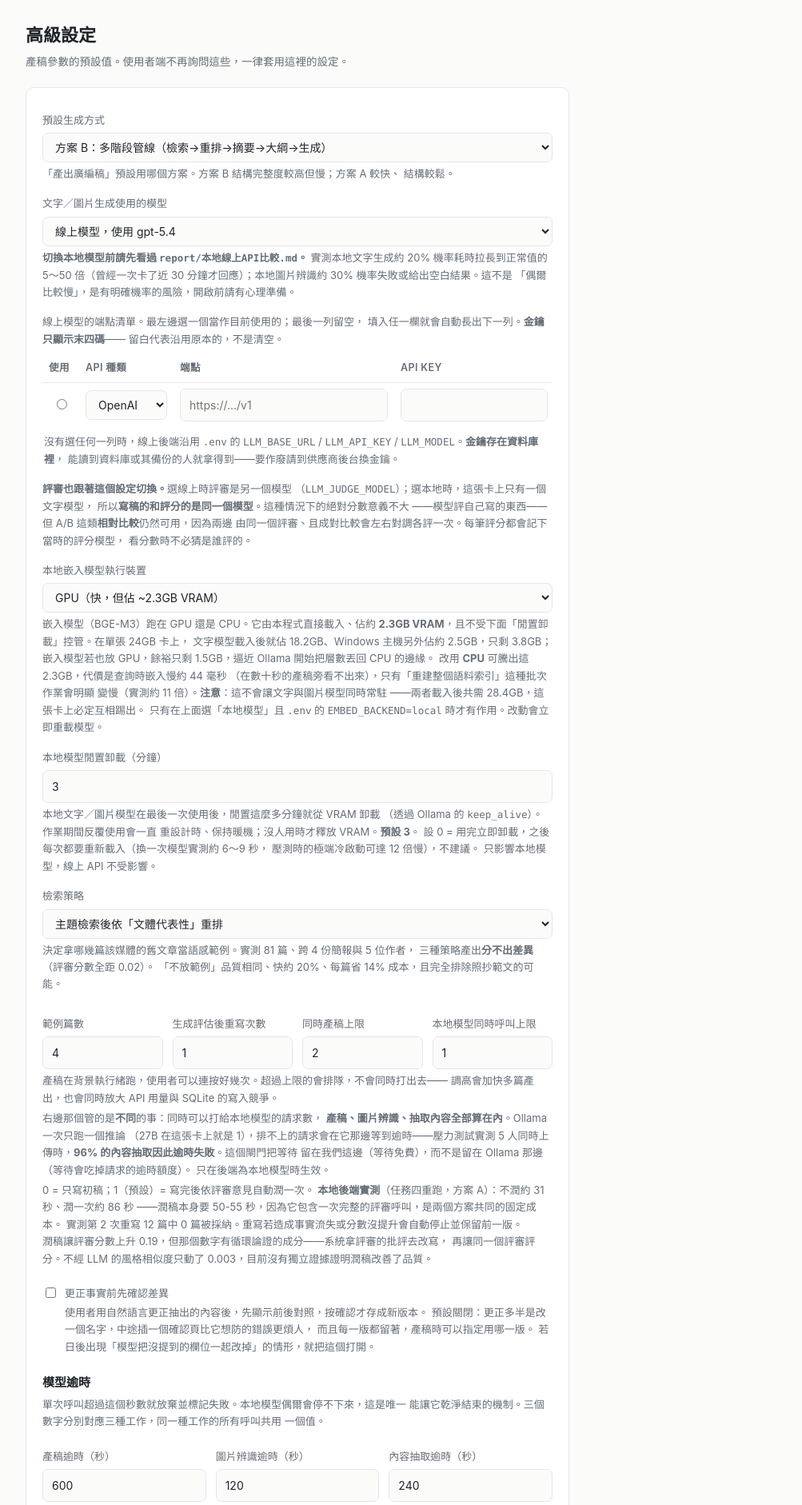
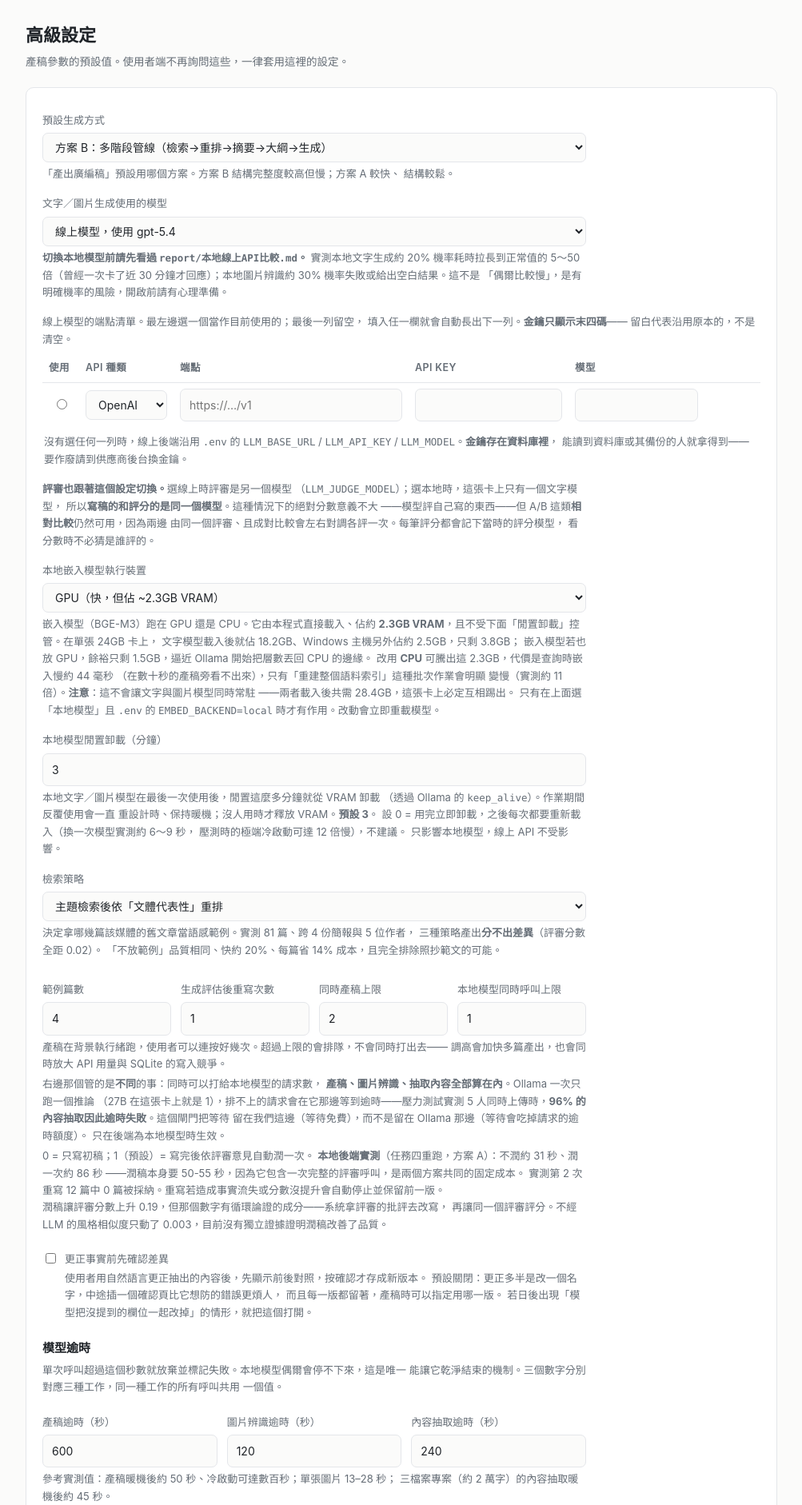
Before and after one commit to Leonardo-Classroom/advertorial-studio, a Django app: page /manage/advanced/ in a window 1280 px wide. Shown: the part 57-1939 px from the top of the page at 80% size, without its empty margins (38-1041 px from the left). Run offline with Django 5.2, Linux system fonts and the light colour scheme; the visitor is signed in with stand-in values (Sample User, id 1); data comes from the database, SQL or seed files in the repository; data that the repository does not hold is empty; parts of the project's set-up code (start-up, migrations or seed data) failed here and were passed over; some libraries are stand-ins or nearby versions.

Commit message:
設定卡片加寬，末列的空白 row 不再顯示移除按鈕
卡片 680 → 940px，讓端點表格有需要的寬度，先前那個向右溢出的負邊界因此拿掉。
但表單其他部分——下拉選單、數字欄位、說明段落——仍限制在 680px：那些是散文與
單一控制項，拉到 900px 只會讓行變得難讀。

末列是「要新增就填這裡」的邀請，不是已經存在的一列，所以不給移除按鈕：沒有東西
可移除，擺一顆只會讓人以為漏了什麼。一列在不再是末列的當下才獲得按鈕，而那正是
它變成真實資料的時刻。

Co-Authored-By: Claude Opus 5 <noreply@anthropic.com>

```diff
--- a/templates/studio/advanced.html
+++ b/templates/studio/advanced.html
@@ -1,12 +1,13 @@
 {% extends "base.html" %}
 {% block content %}
 <style>
-/* Six columns do not fit the 680px form card — the endpoint field ended up
-   about one character wide. The prose around it still wants a readable line
-   length, so only this block widens, bleeding right into the page's own
-   margin (main is 1180px) rather than stretching the whole card. */
-#providers{margin-right:-260px}
-@media (max-width:1120px){#providers{margin-right:0}}
+/* The card is wide enough for the six-column endpoint table (880px + the
+   card's 40px of padding), but everything else in the form is prose and
+   single controls, which do not want a 900px line. So the card widens and its
+   other children stay at the width they had. */
+#settings-form > label,#settings-form > select,#settings-form > input,
+#settings-form > p,#settings-form > .row,#settings-form > h3,
+#settings-form > label.switch,#settings-form > .btn{max-width:680px}
 #provider-rows{min-width:880px}
 #provider-rows th,#provider-rows td{padding:7px 8px;vertical-align:middle}
 #provider-rows td:first-child{text-align:center}
@@ -21,8 +22,8 @@
 <h1>高級設定</h1>
 <p class="sub">產稿參數的預設值。使用者端不再詢問這些，一律套用這裡的設定。</p>
 
-<div class="card" style="max-width:680px">
-  <form method="post">
+<div class="card" style="max-width:940px">
+  <form method="post" id="settings-form">
     {% csrf_token %}
 
     <label>預設生成方式</label>
@@ -343,7 +344,8 @@
       '<td><input type="text" name="provider_base_url_' + i + '" placeholder="https://…/v1"></td>' +
       '<td><input type="password" name="provider_key_' + i + '" autocomplete="new-password"></td>' +
       '<td><input type="text" name="provider_model_' + i + '"></td>' +
-      '<td><button type="button" class="btn ghost provider-remove" title="移除這一列">移除</button></td>';
+      '<td></td>';   // no remove button: syncRemoveButtons adds one once this
+                     // row stops being the trailing blank
     return tr;
   }
 
@@ -351,6 +353,25 @@
   // never reuses a number is simpler — and safer — than renumbering rows
   // after a removal, which would silently retarget the selected radio.
   let next = table.querySelectorAll('tr').length;
+
+  // The trailing row is an invitation to add one, not a row that exists yet,
+  // so it carries no remove button — there is nothing to remove, and offering
+  // it reads as though something is missing. A row gains the button the moment
+  // it stops being last, which is exactly when it becomes real.
+  function syncRemoveButtons() {
+    const rows = Array.from(table.querySelectorAll('tr')).slice(1);
+    rows.forEach(function (tr, i) {
+      const cell = tr.lastElementChild;
+      const btn = cell.querySelector('.provider-remove');
+      const isLast = i === rows.length - 1;
+      if (isLast && btn) {
+        btn.remove();
+      } else if (!isLast && !btn) {
+        cell.innerHTML = '<button type="button" class="btn ghost provider-remove"'
+          + ' title="移除這一列">移除</button>';
+      }
+    });
+  }
 
   function ensureBlankRow() {
     const rows = Array.from(table.querySelectorAll('tr')).slice(1);
@@ -360,6 +381,7 @@
     if (!last || lastUsed) {
       table.appendChild(blankRow(next++));
     }
+    syncRemoveButtons();
   }
 
   table.addEventListener('input', ensureBlankRow);
```
